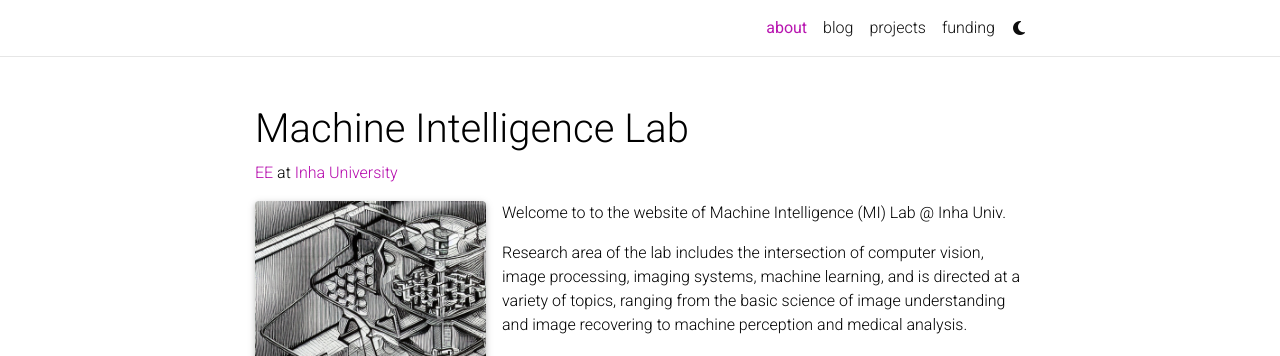
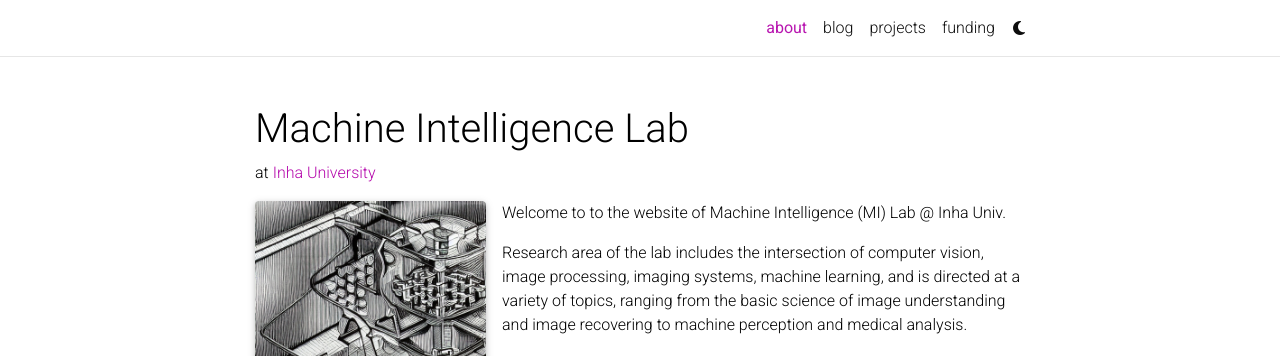
Before and after one commit to milab-inha/milab-inha.github.io, a Jekyll site: the page built from _pages/about.md, in a window 1280 px wide. Shown: the top 356 px of the page. Built offline with Jekyll 4.4.1, drawn with Linux system fonts in a browser that asks for light colours; full-size pictures stand in for the smaller copies a plugin makes; comment, search, counter and statistics services are not loaded; a style sheet for code colours, icons or effects is not loaded.

```diff
--- a/_pages/about.md
+++ b/_pages/about.md
@@ -2,7 +2,7 @@
 layout: about
 title: about
 permalink: /
-subtitle: <a href='https://ee.inha.ac.kr/ee/index.do'>EE</a> at <a href='https://www.inha.ac.kr/'>Inha University</a>
+subtitle: at <a href='https://www.inha.ac.kr/'>Inha University</a>
 
 profile:
   align: left
```
